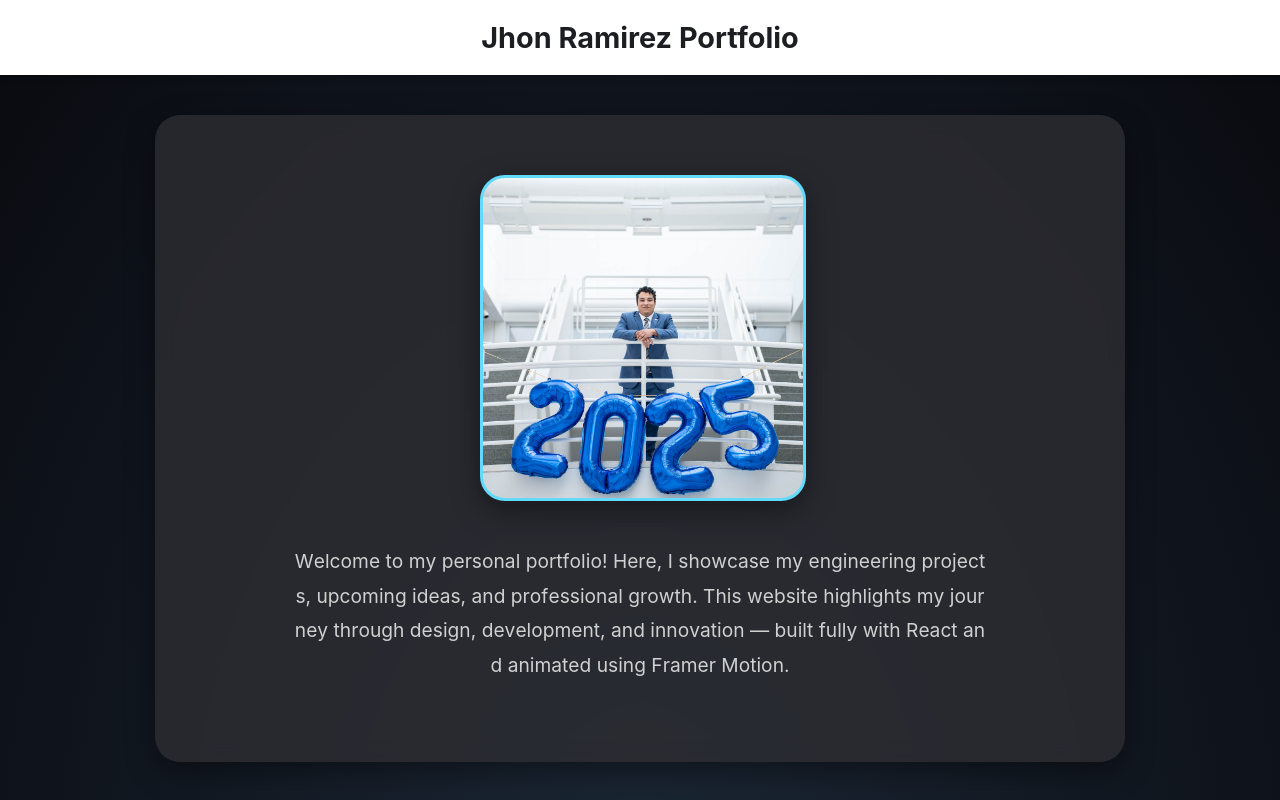
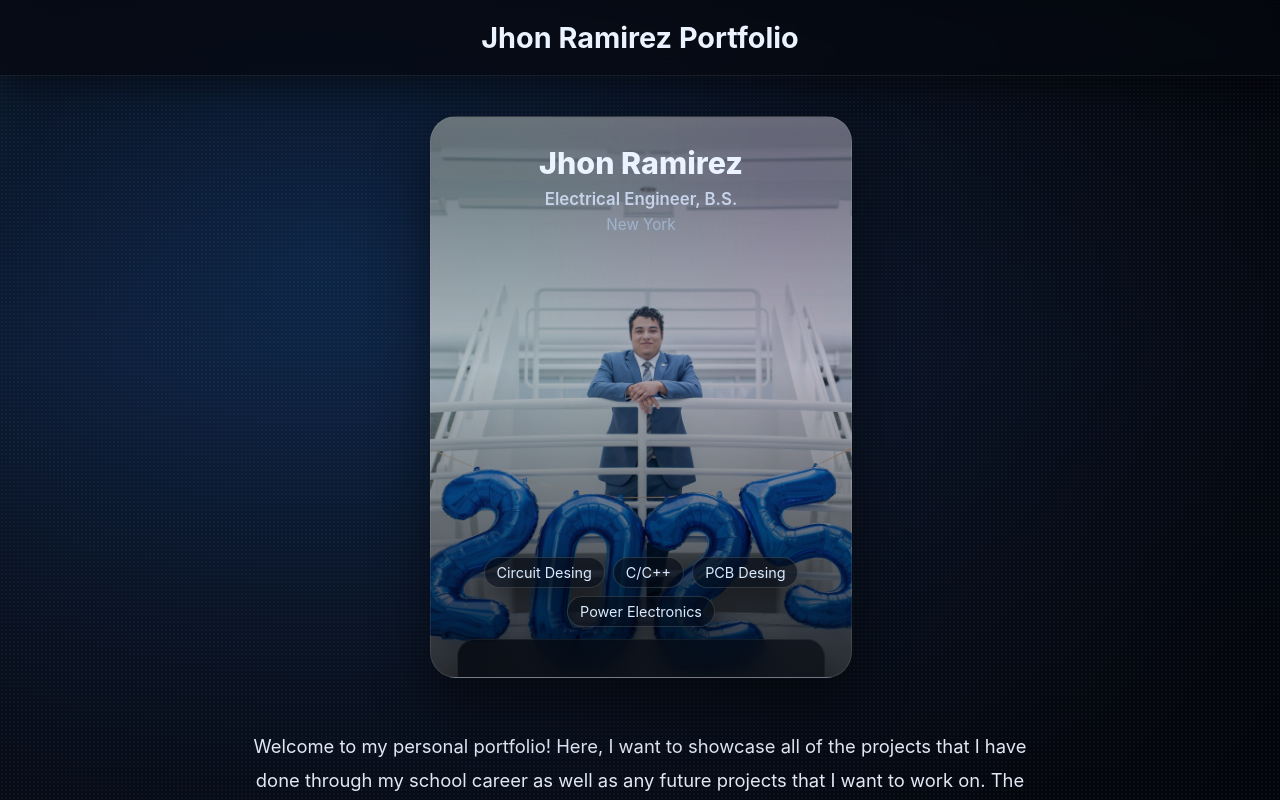
Before and after one commit to jhonalej/jhonram, a React (Create React App) app: page /#/ in a window 1280 px wide. Shown: the top 800 px of the page. Built offline with nearby package versions, Linux system fonts and the light colour scheme.

Commit message:
changes to the home page
added buttons to the pages to go back home, changed the profile card as well added a description of what website

```diff
--- a/src/App.js
+++ b/src/App.js
@@ -1,7 +1,6 @@
 import React from "react";
-import { HashRouter as Router, Routes, Route, Link } from "react-router-dom";
+import { HashRouter as Router, Routes, Route } from "react-router-dom";
 import Home from "./pages/Home";
-import About from "./pages/About";
 import Contact from "./pages/Contact";
 import Projects from "./pages/Projects";
 import FutureProjects from "./pages/FutureProjects";
@@ -11,7 +10,6 @@ function App() {
     <Router>
       <Routes>
         <Route path="/" element={<Home />} />
-        <Route path="/about" element={<About />} />
         <Route path="/contact" element={<Contact />} />
         <Route path="/projects" element={<Projects />} />
         <Route path="/future-projects" element={<FutureProjects />} />
--- /dev/null
+++ b/src/components/BackHomeButton.js
@@ -0,0 +1,92 @@
+import React from "react";
+import { Link } from "react-router-dom";
+
+const BackHomeButton = ({ style = {} }) => {
+  const ringStyle = {
+    display: "inline-flex",
+    padding: "2px",
+    borderRadius: "999px",
+    background:
+      "linear-gradient(120deg, rgba(97,218,251,0.9), rgba(139,92,246,0.7), rgba(59,130,246,0.8))",
+    boxShadow: "0 12px 30px rgba(0,0,0,0.35), 0 0 28px rgba(97,218,251,0.35)",
+    transition: "transform 180ms ease, box-shadow 180ms ease",
+  };
+
+  const pillStyle = {
+    position: "relative",
+    display: "inline-flex",
+    alignItems: "center",
+    justifyContent: "center",
+    gap: "10px",
+    padding: "12px 22px",
+    minWidth: "160px",
+    borderRadius: "999px",
+    background: "rgba(10, 14, 23, 0.92)",
+    color: "#e6f7ff",
+    border: "1px solid rgba(255,255,255,0.08)",
+    backdropFilter: "blur(12px)",
+    textDecoration: "none",
+    fontWeight: 700,
+    letterSpacing: "0.02em",
+    boxShadow: "inset 0 1px 0 rgba(255,255,255,0.08)",
+    overflow: "hidden",
+  };
+
+  const iconWrap = {
+    width: "30px",
+    height: "30px",
+    borderRadius: "999px",
+    display: "inline-flex",
+    alignItems: "center",
+    justifyContent: "center",
+    background:
+      "linear-gradient(145deg, rgba(97,218,251,0.9), rgba(59,130,246,0.95))",
+    boxShadow: "0 8px 20px rgba(0,0,0,0.35)",
+  };
+
+  return (
+    <Link to="/" style={{ textDecoration: "none", display: "inline-block", ...style }}>
+      <span
+        style={ringStyle}
+        onMouseEnter={(e) => {
+          e.currentTarget.style.transform = "translateY(-1px) scale(1.01)";
+          e.currentTarget.style.boxShadow = "0 16px 34px rgba(0,0,0,0.4), 0 0 34px rgba(97,218,251,0.4)";
+        }}
+        onMouseLeave={(e) => {
+          e.currentTarget.style.transform = "translateY(0) scale(1)";
+          e.currentTarget.style.boxShadow = "0 12px 30px rgba(0,0,0,0.35), 0 0 28px rgba(97,218,251,0.35)";
+        }}
+      >
+        <span style={pillStyle}>
+          <span
+            style={{
+              position: "absolute",
+              inset: 0,
+              borderRadius: "inherit",
+              background:
+                "radial-gradient(120% 120% at 20% 50%, rgba(97,218,251,0.18), transparent 40%), radial-gradient(120% 120% at 80% 50%, rgba(59,130,246,0.18), transparent 40%)",
+              pointerEvents: "none",
+            }}
+          />
+          <span style={iconWrap} aria-hidden="true">
+            <svg
+              width="14"
+              height="14"
+              viewBox="0 0 24 24"
+              fill="none"
+              stroke="#0b1220"
+              strokeWidth="2.2"
+              strokeLinecap="round"
+              strokeLinejoin="round"
+            >
+              <path d="M15 18l-6-6 6-6" />
+            </svg>
+          </span>
+          <span style={{ position: "relative", zIndex: 1 }}>Back to Home</span>
+        </span>
+      </span>
+    </Link>
+  );
+};
+
+export default BackHomeButton;
--- a/src/components/DarkVeil.js
+++ b/src/components/DarkVeil.js
@@ -8,29 +8,54 @@ const DarkVeil = () => {
         position: "absolute",
         inset: 0,
         overflow: "hidden",
-        background: "radial-gradient(ellipse at bottom, #1b2735 0%, #090a0f 100%)",
-        zIndex: 0,
+        background:
+          "radial-gradient(140% 140% at 25% 25%, #0f2b52 0%, #0b162a 30%, #050913 55%, #02040c 80%, #010308 100%)",
       }}
     >
+      {/* Moving color veils */}
       <motion.div
-        animate={{
-          backgroundPosition: ["0% 50%", "100% 50%", "0% 50%"],
+        aria-hidden
+        animate={{ backgroundPosition: ["0% 30%", "100% 70%", "0% 30%"] }}
+        transition={{ duration: 24, repeat: Infinity, ease: "linear" }}
+        style={{
+          position: "absolute",
+          inset: "-18%",
+          backgroundImage: `
+            radial-gradient(760px circle at 18% 30%, rgba(97,218,251,0.32), transparent 55%),
+            radial-gradient(940px circle at 82% 20%, rgba(139,92,246,0.3), transparent 58%),
+            radial-gradient(1100px circle at 48% 86%, rgba(59,130,246,0.34), transparent 60%)
+          `,
+          backgroundSize: "190% 190%",
+          filter: "blur(22px)",
+          opacity: 1,
+          zIndex: 0,
         }}
-        transition={{
-          duration: 20,
-          repeat: Infinity,
-          ease: "linear",
-        }}
+      />
+
+      {/* Soft vignette + top/bottom fade */}
+      <div
+        aria-hidden
         style={{
           position: "absolute",
           inset: 0,
-          backgroundImage: `
-            radial-gradient(600px circle at 0% 0%, rgba(255,255,255,0.05), transparent 40%),
-            radial-gradient(800px circle at 100% 100%, rgba(255,255,255,0.05), transparent 40%)
-          `,
-          backgroundSize: "200% 200%",
-          filter: "blur(30px)",
-          zIndex: 0,
+          background:
+            "radial-gradient(140% 120% at 50% 50%, transparent 60%, rgba(0,0,0,0.35) 100%), linear-gradient(180deg, rgba(0,0,0,0.35) 0%, rgba(0,0,0,0.08) 35%, rgba(0,0,0,0.4) 100%)",
+          zIndex: 1,
+        }}
+      />
+
+      {/* Subtle texture */}
+      <div
+        aria-hidden
+        style={{
+          position: "absolute",
+          inset: 0,
+          backgroundImage: "radial-gradient(rgba(255,255,255,0.07) 1px, transparent 1px)",
+          backgroundSize: "4px 4px",
+          opacity: 0.4,
+          mixBlendMode: "screen",
+          zIndex: 2,
+          pointerEvents: "none",
         }}
       />
     </div>
--- /dev/null
+++ b/src/components/ProfileCard.js
@@ -0,0 +1,119 @@
+import React from "react";
+import { motion } from "framer-motion";
+import TiltedCard from "./TiltedCard";
+
+const pillStyle = {
+  display: "inline-flex",
+  alignItems: "center",
+  gap: "6px",
+  padding: "6px 12px",
+  borderRadius: "999px",
+  background: "rgba(5, 12, 22, 0.65)",
+  color: "#dbeafe",
+  fontSize: "0.9rem",
+  border: "1px solid rgba(255,255,255,0.14)",
+  boxShadow: "0 10px 22px rgba(0,0,0,0.35)",
+};
+
+const ProfileCard = ({ name, title, location, image, tags = [] }) => {
+  return (
+    <motion.div
+      initial={{ opacity: 0, y: 30 }}
+      animate={{ opacity: 1, y: 0 }}
+      transition={{ duration: 0.8 }}
+      whileHover={{ y: -4 }}
+      style={{ width: "100%", maxWidth: "420px" }}
+    >
+      <TiltedCard
+        borderRadius={26}
+        style={{ width: "100%", height: "560px" }}
+        innerStyle={{
+          borderRadius: 26,
+          backgroundImage: `
+            linear-gradient(180deg, rgba(4,8,15,0.55) 0%, rgba(4,8,15,0.25) 45%, rgba(3,6,12,0.8) 100%),
+            radial-gradient(120% 120% at 15% 20%, rgba(97,218,251,0.18), transparent 55%),
+            radial-gradient(120% 120% at 85% 10%, rgba(139,92,246,0.18), transparent 55%),
+            url(${image})
+          `,
+          backgroundSize: "cover",
+          backgroundPosition: "center",
+          border: "1px solid rgba(255,255,255,0.08)",
+          boxShadow: "0 25px 55px rgba(0,0,0,0.48)",
+          overflow: "hidden",
+          position: "relative",
+        }}
+      >
+        {/* Ambient overlay for depth */}
+        <div
+          aria-hidden
+          style={{
+            position: "absolute",
+            inset: 0,
+            background:
+              "radial-gradient(140% 120% at 50% 50%, transparent 55%, rgba(0,0,0,0.35) 100%)",
+            mixBlendMode: "soft-light",
+          }}
+        />
+
+        <div
+          style={{
+            position: "relative",
+            zIndex: 1,
+            height: "100%",
+            padding: "28px 26px",
+            display: "flex",
+            flexDirection: "column",
+            justifyContent: "space-between",
+            textAlign: "center",
+          }}
+        >
+          <div>
+            <div style={{ color: "#eaf3ff", fontSize: "1.9rem", fontWeight: 800 }}>{name}</div>
+            <div style={{ color: "#c7d3ea", marginTop: 8, fontSize: "1.05rem", fontWeight: 600 }}>
+              {title}
+            </div>
+            {location ? (
+              <div style={{ color: "#9fb3ce", marginTop: 6, fontSize: "0.95rem" }}>{location}</div>
+            ) : null}
+          </div>
+
+          {/* Bottom area */}
+          <div style={{ marginTop: 16 }}>
+            {tags.length ? (
+              <div
+                style={{
+                  display: "flex",
+                  flexWrap: "wrap",
+                  justifyContent: "center",
+                  gap: 8,
+                  marginBottom: 12,
+                }}
+              >
+                {tags.map((tag) => (
+                  <span key={tag} style={pillStyle}>
+                    {tag}
+                  </span>
+                ))}
+              </div>
+            ) : null}
+
+            <div
+              aria-hidden
+              style={{
+                alignSelf: "stretch",
+                height: 64,
+                borderRadius: 18,
+                background: "linear-gradient(135deg, rgba(5,10,18,0.85), rgba(5,10,18,0.65))",
+                border: "1px solid rgba(255,255,255,0.06)",
+                backdropFilter: "blur(12px)",
+                boxShadow: "0 18px 32px rgba(0,0,0,0.38)",
+              }}
+            />
+          </div>
+        </div>
+      </TiltedCard>
+    </motion.div>
+  );
+};
+
+export default ProfileCard;
--- a/src/components/SplitText.js
+++ b/src/components/SplitText.js
@@ -1,26 +1,37 @@
-import React, { useEffect, useState } from "react";
+import React from "react";
 import { motion } from "framer-motion";
 
 const SplitText = ({ text, delay = 0.05, ...rest }) => {
-  const [letters, setLetters] = useState([]);
-
-  useEffect(() => {
-    setLetters(text.split(""));
-  }, [text]);
+  // Split into words while keeping the spaces as separate tokens
+  const tokens = text.split(/(\s+)/);
 
   return (
-    <p style={{ display: "inline-block", ...rest.style }}>
-      {letters.map((char, index) => (
+    <p
+      style={{
+        display: "block",
+        whiteSpace: "normal",
+        wordBreak: "break-word",
+        ...rest.style,
+      }}
+    >
+      {tokens.map((token, index) => {
+        // Render spaces as-is to keep natural wrapping
+        if (/^\s+$/.test(token)) {
+          return token;
+        }
+
+        return (
           <motion.span
-          key={index}
+            key={`${token}-${index}`}
             initial={{ opacity: 0, y: 10 }}
             animate={{ opacity: 1, y: 0 }}
             transition={{ delay: index * delay, duration: 0.3 }}
             style={{ display: "inline-block" }}
           >
-          {char === " " ? "\u00A0" : char}
+            {token}
           </motion.span>
-      ))}
+        );
+      })}
     </p>
   );
 };
--- a/src/components/TiltedCard.js
+++ b/src/components/TiltedCard.js
@@ -1,13 +1,21 @@
 import React, { useRef } from "react";
 import { motion, useMotionValue, useTransform } from "framer-motion";
 
-const TiltedCard = ({ image, width = 300, height = 300, borderRadius = 25 }) => {
+const TiltedCard = ({
+  image,
+  width,
+  height,
+  borderRadius = 25,
+  children,
+  style = {},
+  innerStyle = {},
+}) => {
   const ref = useRef(null);
   const x = useMotionValue(0);
   const y = useMotionValue(0);
 
-  const rotateX = useTransform(y, [-0.5, 0.5], [15, -15]);
-  const rotateY = useTransform(x, [-0.5, 0.5], [-15, 15]);
+  const rotateX = useTransform(y, [-0.5, 0.5], [10, -10]);
+  const rotateY = useTransform(x, [-0.5, 0.5], [-10, 10]);
 
   const handleMouseMove = (e) => {
     const rect = ref.current.getBoundingClientRect();
@@ -31,6 +39,7 @@ const TiltedCard = ({ image, width = 300, height = 300, borderRadius = 25 }) =>
         borderRadius,
         perspective: 1000,
         cursor: "pointer",
+        ...style,
       }}
       onMouseMove={handleMouseMove}
       onMouseLeave={handleMouseLeave}
@@ -42,14 +51,21 @@ const TiltedCard = ({ image, width = 300, height = 300, borderRadius = 25 }) =>
           borderRadius,
           rotateX,
           rotateY,
-          backgroundImage: `url(${image})`,
-          backgroundSize: "cover",
-          backgroundPosition: "center",
-          boxShadow: "0 10px 30px rgba(0,0,0,0.4)",
-          border: "3px solid #61dafb",
+          ...(image
+            ? {
+                backgroundImage: `url(${image})`,
+                backgroundSize: "cover",
+                backgroundPosition: "center",
+                boxShadow: "0 10px 30px rgba(0,0,0,0.4)",
+                border: "3px solid #61dafb",
+              }
+            : {}),
+          ...innerStyle,
         }}
-        transition={{ type: "spring", stiffness: 200, damping: 15 }}
-      />
+        transition={{ type: "spring", stiffness: 120, damping: 18, mass: 0.9 }}
+      >
+        {children}
+      </motion.div>
     </motion.div>
   );
 };
--- a/src/pages/FutureProjects.js
+++ b/src/pages/FutureProjects.js
@@ -1,5 +1,6 @@
 import React from "react";
 import { motion } from "framer-motion";
+import BackHomeButton from "../components/BackHomeButton";
 
 function FutureProjects() {
   return (
@@ -12,8 +13,11 @@ function FutureProjects() {
         flexDirection: "column",
         alignItems: "center",
         justifyContent: "center",
+        position: "relative",
+        padding: "60px 20px 80px",
       }}
     >
+      <BackHomeButton style={{ position: "absolute", top: 20, left: 20 }} />
       <motion.h1
         initial={{ opacity: 0, y: -40 }}
         animate={{ opacity: 1, y: 0 }}
--- a/src/pages/Home.js
+++ b/src/pages/Home.js
@@ -1,8 +1,8 @@
 import React from "react";
 import { motion } from "framer-motion";
 import SplitText from "../components/SplitText";
-import TiltedCard from "../components/TiltedCard";
 import DarkVeil from "../components/DarkVeil";
+import ProfileCard from "../components/ProfileCard";
 
 function Home() {
   return (
@@ -17,18 +17,25 @@ function Home() {
       }}
     >
       {/* Animated Background */}
+      <div
+        aria-hidden
+        style={{ position: "absolute", inset: 0, zIndex: 0, pointerEvents: "none" }}
+      >
         <DarkVeil />
+      </div>
 
       {/* Top Header */}
       <header
         style={{
-          backgroundColor: "#fff",
-          color: "#1d1e22",
+          backgroundColor: "rgba(5, 8, 15, 0.7)",
+          backdropFilter: "blur(10px)",
+          color: "#eaf3ff",
           textAlign: "center",
           padding: "20px 0",
           fontWeight: "700",
           fontSize: "1.8rem",
-          boxShadow: "0 2px 10px rgba(0,0,0,0.1)",
+          borderBottom: "1px solid rgba(255,255,255,0.08)",
+          boxShadow: "0 10px 30px rgba(0,0,0,0.4)",
           zIndex: 2,
           position: "relative",
         }}
@@ -47,40 +54,16 @@ function Home() {
           padding: "40px 20px",
           position: "relative",
           zIndex: 1,
+          gap: "36px",
         }}
       >
-        {/* Main Card */}
-        <motion.div
-          initial={{ opacity: 0, y: 40 }}
-          animate={{ opacity: 1, y: 0 }}
-          transition={{ duration: 1 }}
-          style={{
-            background: "rgba(45, 46, 50, 0.8)",
-            backdropFilter: "blur(10px)",
-            borderRadius: "25px",
-            padding: "60px",
-            maxWidth: "850px",
-            width: "90%",
-            boxShadow: "0 10px 30px rgba(0,0,0,0.4)",
-            display: "flex",
-            flexDirection: "column",
-            alignItems: "center",
-            gap: "30px",
-          }}
-        >
-          {/* Profile Image (Tilted Card) */}
-          <motion.div
-            initial={{ opacity: 0, scale: 0.9 }}
-            animate={{ opacity: 1, scale: 1 }}
-            transition={{ delay: 0.3, duration: 0.8 }}
-          >
-            <TiltedCard
+        <ProfileCard
+          name="Jhon Ramirez"
+          title="Electrical Engineer, B.S."
+          location="New York"
           image="/profile.jpg"
-              width={320}
-              height={320}
-              borderRadius={25}
+          tags={["Circuit Desing", "C/C++", "PCB Desing", "Power Electronics"]}
         />
-          </motion.div>
 
         {/* Animated Description */}
         <motion.div
@@ -88,18 +71,22 @@ function Home() {
           animate={{ opacity: 1 }}
           transition={{ delay: 0.4, duration: 0.6 }}
           style={{
-              maxWidth: "700px",
+            maxWidth: "780px",
             textAlign: "center",
-              color: "#d0d0d0",
-              fontSize: "1.2rem",
+            color: "#e1e8f4",
+            fontSize: "1.15rem",
             lineHeight: "1.8",
+            padding: "0 12px",
           }}
         >
           <SplitText
-              text="Welcome to my personal portfolio! Here, I showcase my engineering projects, upcoming ideas, and professional growth. This website highlights my journey through design, development, and innovation — built fully with React and animated using Framer Motion."
+              text="Welcome to my personal portfolio! Here, I want to showcase all
+              of the projects that I have done through my school career as well as
+              any future projects that I want to work on. The purpose of this
+              porfolio is not just to showcase everything I have done but also
+              ensipre anyone and everyone to do a projects like these."
             delay={0.02}
           />
-          </motion.div>
         </motion.div>
 
         {/* Buttons Section */}
@@ -109,7 +96,7 @@ function Home() {
             flexWrap: "wrap",
             justifyContent: "center",
             gap: "20px",
-            marginTop: "50px",
+            marginTop: "10px",
             position: "relative",
             zIndex: 1,
           }}
@@ -118,7 +105,6 @@ function Home() {
             { text: "Projects", link: "#/projects" },
             { text: "Future Projects", link: "#/future-projects" },
             { text: "Contact Info", link: "#/contact" },
-            { text: "About", link: "#/about" },
           ].map((btn, index) => (
             <motion.a
               key={btn.text}
@@ -131,13 +117,13 @@ function Home() {
                 display: "inline-block",
                 padding: "15px 40px",
                 backgroundColor: "#61dafb",
-                color: "#1d1e22",
+                color: "#0b1220",
                 borderRadius: "30px",
                 fontSize: "1.2rem",
                 fontWeight: "600",
                 textDecoration: "none",
                 transition: "0.3s ease",
-                boxShadow: "0 4px 10px rgba(0,0,0,0.3)",
+                boxShadow: "0 4px 14px rgba(0,0,0,0.35)",
               }}
             >
               {btn.text}
--- a/src/pages/Projects.js
+++ b/src/pages/Projects.js
@@ -1,5 +1,6 @@
 import React from "react";
 import { motion } from "framer-motion";
+import BackHomeButton from "../components/BackHomeButton";
 
 function Projects() {
   return (
@@ -12,8 +13,11 @@ function Projects() {
         flexDirection: "column",
         alignItems: "center",
         justifyContent: "center",
+        position: "relative",
+        padding: "60px 20px 80px",
       }}
     >
+      <BackHomeButton style={{ position: "absolute", top: 20, left: 20 }} />
       <motion.h1
         initial={{ opacity: 0, y: -40 }}
         animate={{ opacity: 1, y: 0 }}
```
Also changed, not shown: src/pages/About.js (deleted, +0 -12 lines), src/pages/Contact.js (+17 -2 lines). Lines whose indentation alone changed are shown as unchanged.
